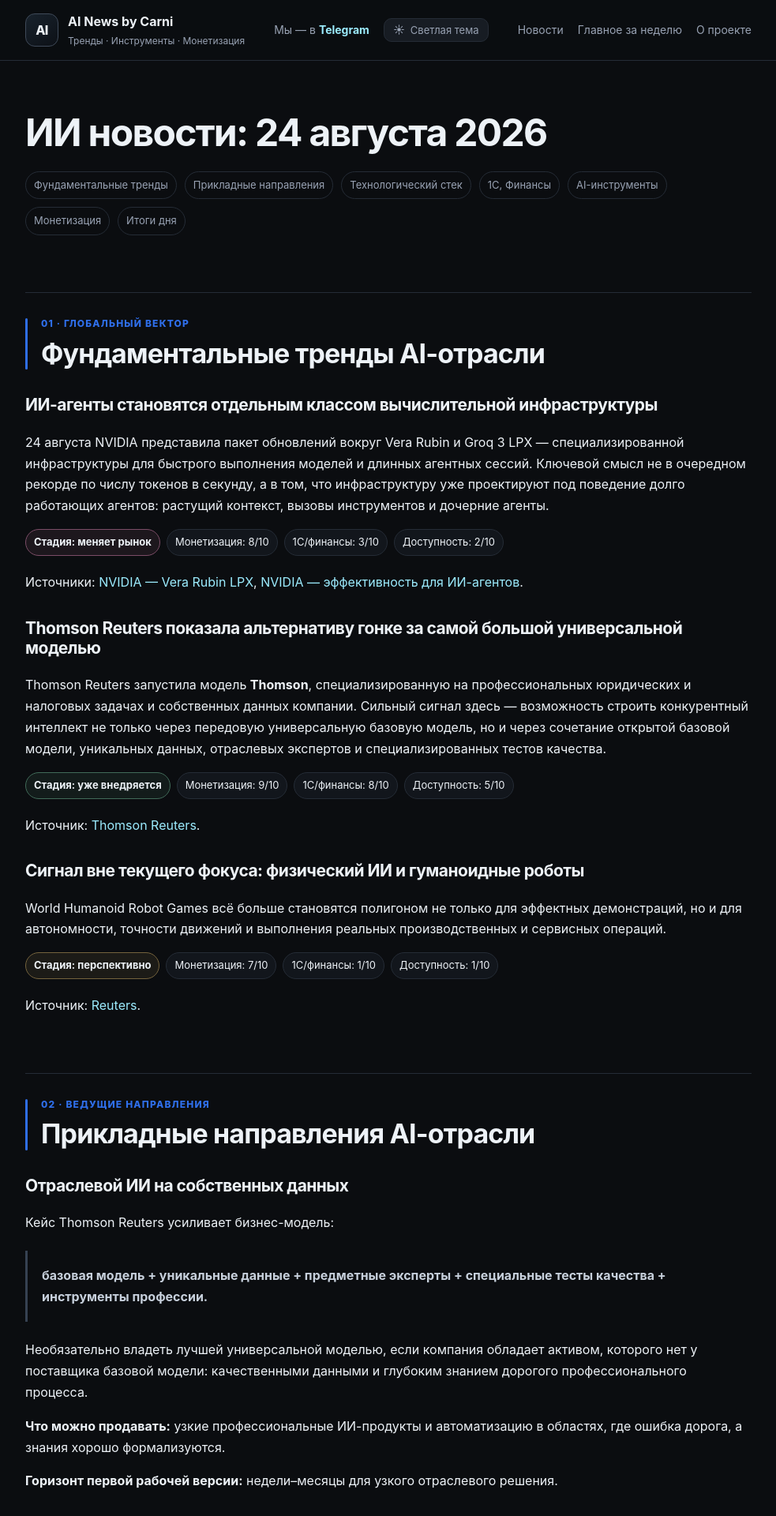
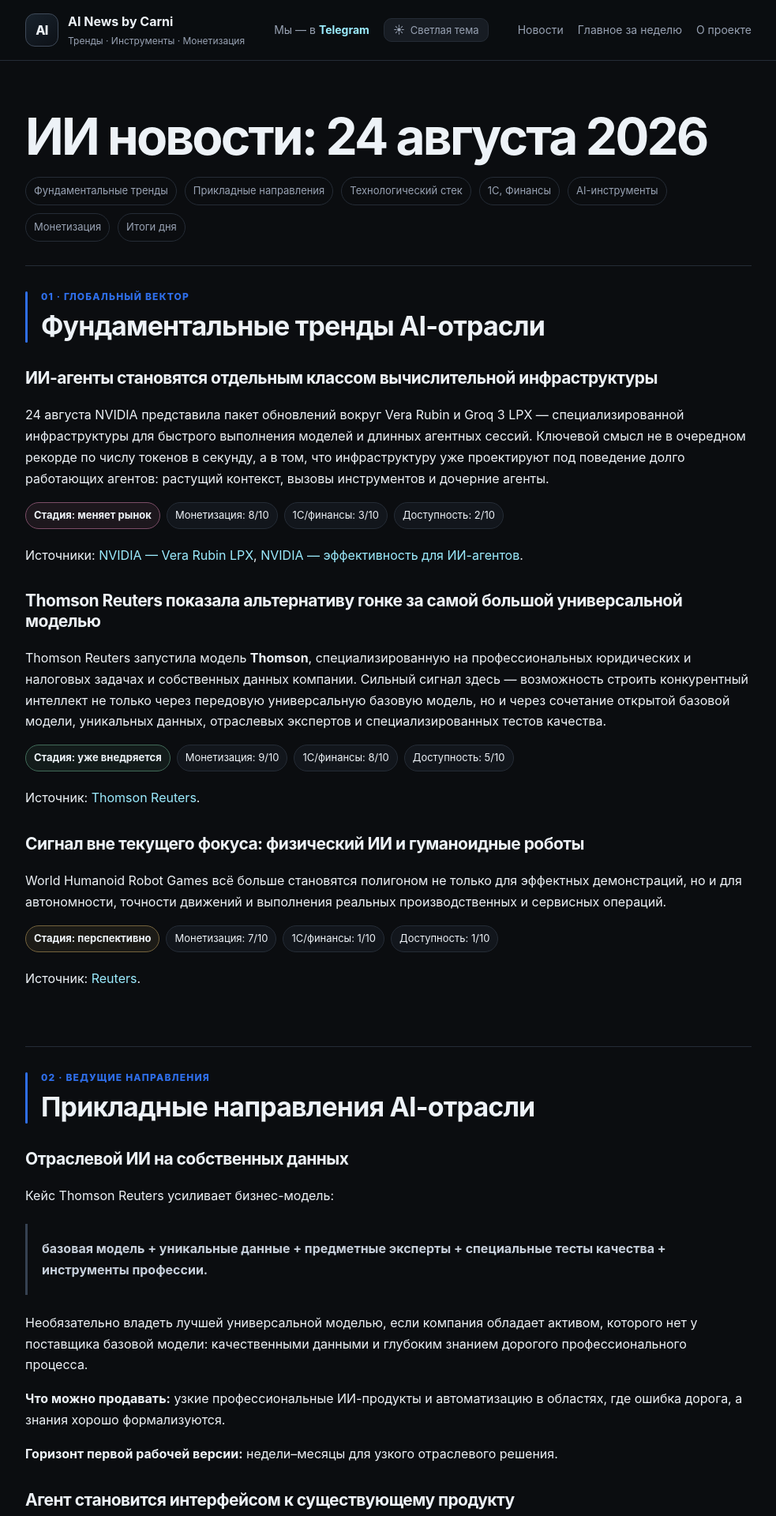
Before and after one commit to DmitryCarni/ai-news-by-carni, a Jekyll site: the page built from daily/2026-08-24.md, in a window 1280 px wide. Shown: the top 1920 px of the page at 79% size, without its empty margins (148-1131 px from the left). Built offline with Jekyll 4.4.1, drawn with Linux system fonts in a browser that asks for light colours.

Commit message:
Refine report title scale and first-section spacing

```diff
--- a/assets/css/style.css
+++ b/assets/css/style.css
@@ -73,7 +73,7 @@ nav a{color:var(--muted);font-size:14px}
 .eyebrow{display:inline-block;color:var(--accent2);font-size:12px;text-transform:uppercase;letter-spacing:.12em;font-weight:700}
 h1,h2,h3{line-height:1.2;letter-spacing:-.025em}
 h1{font-size:clamp(36px,7vw,64px);margin:10px 0 16px}
-.report>h1{font-size:clamp(40px,5vw,48px);white-space:nowrap;letter-spacing:-.035em}
+.report>h1{font-size:clamp(44px,6vw,64px);line-height:1.05;white-space:nowrap;letter-spacing:-.045em}
 h2{font-size:clamp(26px,4vw,34px);margin-top:54px;padding-top:12px;border-top:1px solid var(--line)}
 h3{font-size:21px;margin-top:32px}
 .lead{color:var(--lead);font-size:19px;max-width:760px}
@@ -108,7 +108,7 @@ hr{border:0;border-top:1px solid var(--line);margin:46px 0}
 ul,ol{padding-left:24px}
 li{margin:6px 0}
 code{background:var(--panel);border:1px solid var(--line);border-radius:6px;padding:2px 5px}
-.report-nav{display:flex;gap:10px;flex-wrap:wrap;margin:20px 0 34px}
+.report-nav{display:flex;gap:10px;flex-wrap:wrap;margin:18px 0 8px}
 .report-nav a{color:var(--muted);border:1px solid var(--line);border-radius:999px;padding:6px 10px;font-size:13px}
 
 h2#fundamental,
@@ -135,11 +135,12 @@ h2#stack::before{content:"03 · ТЕХНОЛОГИИ"}
 h2#finance::before{content:"04 · ФИНАНСЫ"}
 h2#finance-tools::before{content:"05 · ИНСТРУМЕНТЫ"}
 h2#monetization::before{content:"06 · МОНЕТИЗАЦИЯ"}
+h2#fundamental{margin-top:30px}
 
 .footer{border-top:1px solid var(--line);padding:24px 0 44px;color:var(--muted);font-size:13px;display:flex;justify-content:space-between;gap:20px}
 
 @media(max-width:760px){
-  .report>h1{font-size:clamp(34px,9vw,44px);white-space:normal}
+  .report>h1{font-size:clamp(34px,9vw,44px);white-space:normal;letter-spacing:-.035em;line-height:1.1}
 }
 
 @media(max-width:700px){
@@ -159,6 +160,7 @@ h2#monetization::before{content:"06 · МОНЕТИЗАЦИЯ"}
   h2#finance,
   h2#finance-tools,
   h2#monetization{margin-top:58px;padding:26px 0 0 16px}
+  h2#fundamental{margin-top:30px}
   h2#fundamental::after,
   h2#applied::after,
   h2#stack::after,
```
